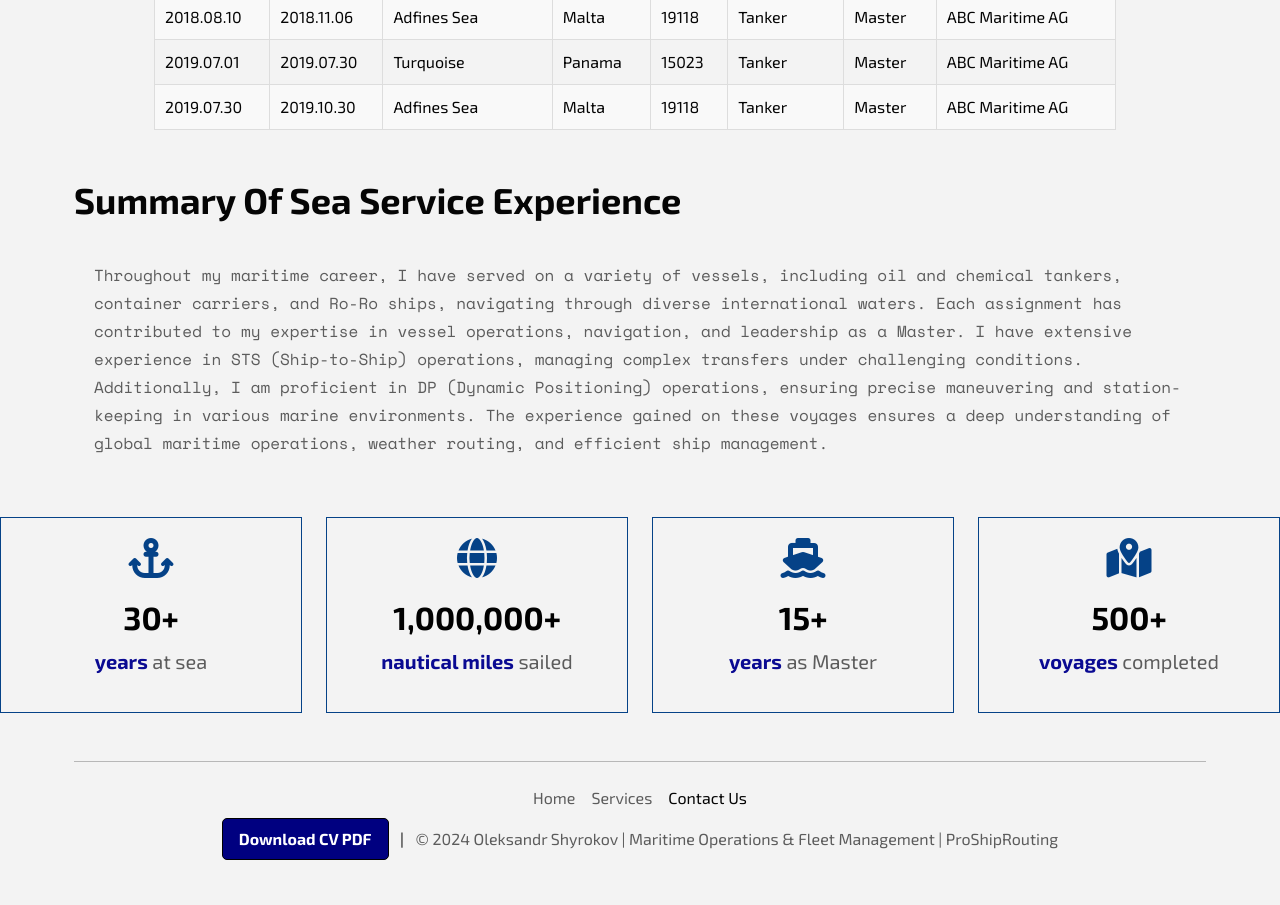
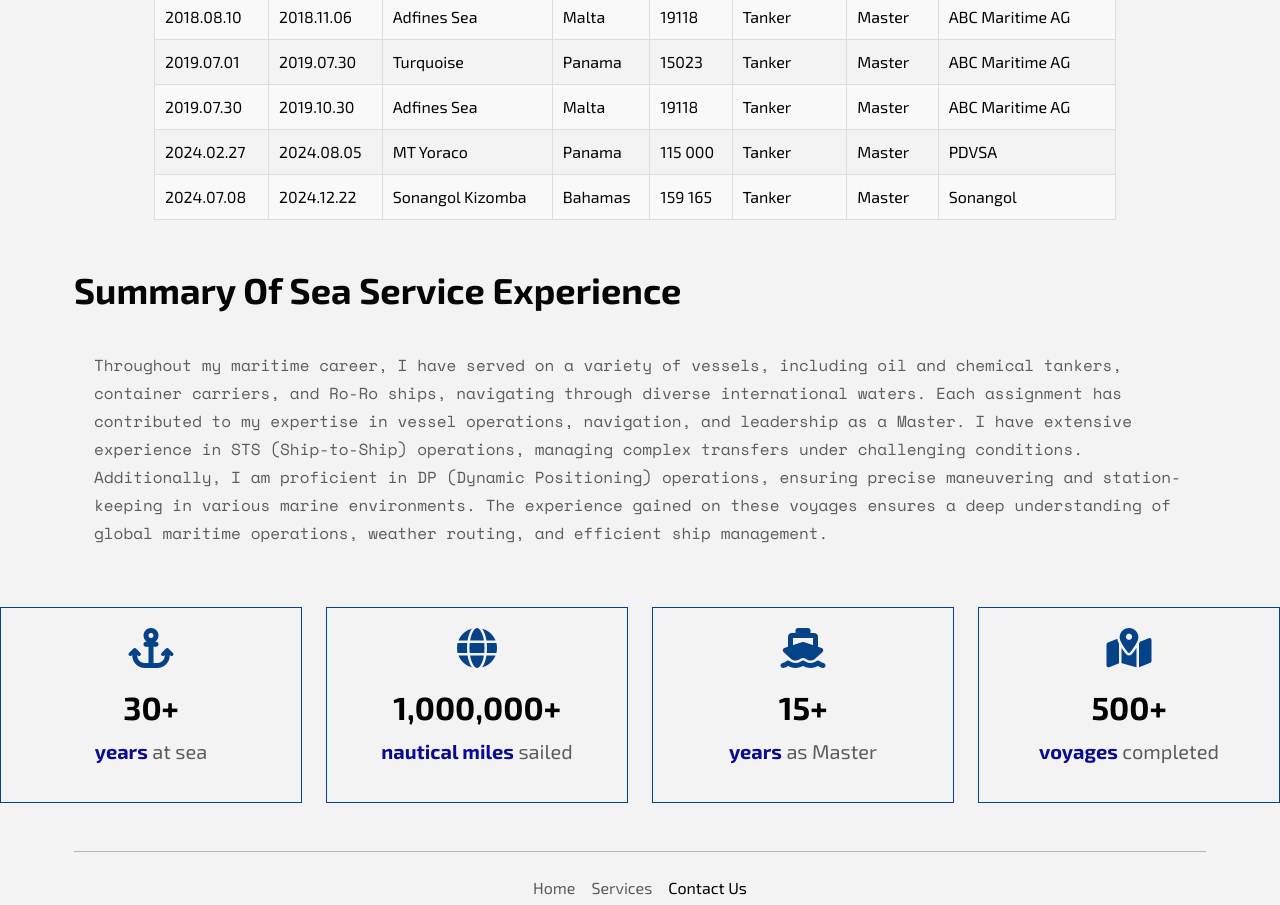
Before and after one commit to riverventa/shyrokov, a plain HTML site: page sea-service.html in a window 1280 px wide. Shown: the part 1740-2645 px from the top of the page. Before the commit the page ends 2624 px from the top, so only its background shows below. Drawn offline with nearby package versions, Linux system fonts and the light colour scheme; a script that the page names is missing.

Commit message:
Текст сообщения

```diff
--- a/sea-service.html
+++ b/sea-service.html
@@ -431,7 +431,26 @@
                   <td>Master</td>
                   <td>ABC Maritime AG</td>
                 </tr>
-
+                <tr>
+                  <td>2024.02.27</td>
+                  <td>2024.08.05</td>
+                  <td>MT Yoraco</td>
+                  <td>Panama</td>
+                  <td>115 000</td>
+                  <td>Tanker</td>
+                  <td>Master</td>
+                  <td>PDVSA</td>
+                </tr>
+                <tr>
+                  <td>2024.07.08</td>
+                  <td>2024.12.22</td>
+                  <td>Sonangol Kizomba</td>
+                  <td>Bahamas</td>
+                  <td>159 165</td>
+                  <td>Tanker</td>
+                  <td>Master</td>
+                  <td>Sonangol</td>
+                </tr>
 
         </tbody>
       </table>
```
Also changed, not shown: index.html (+9 -0 lines).
